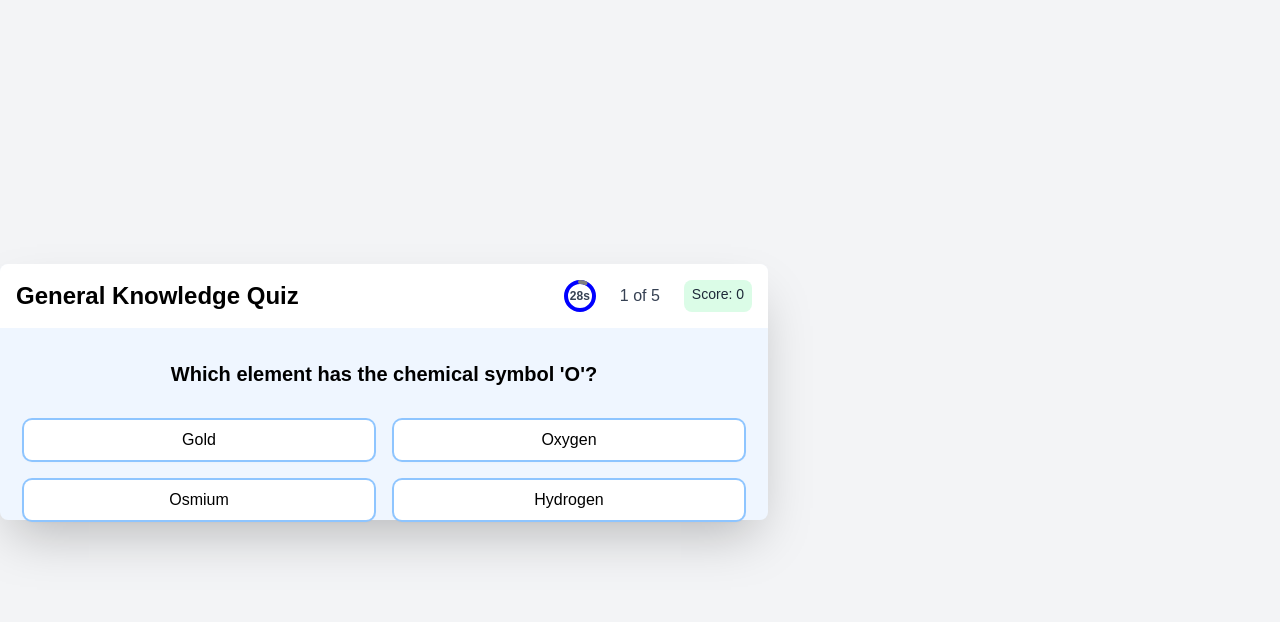
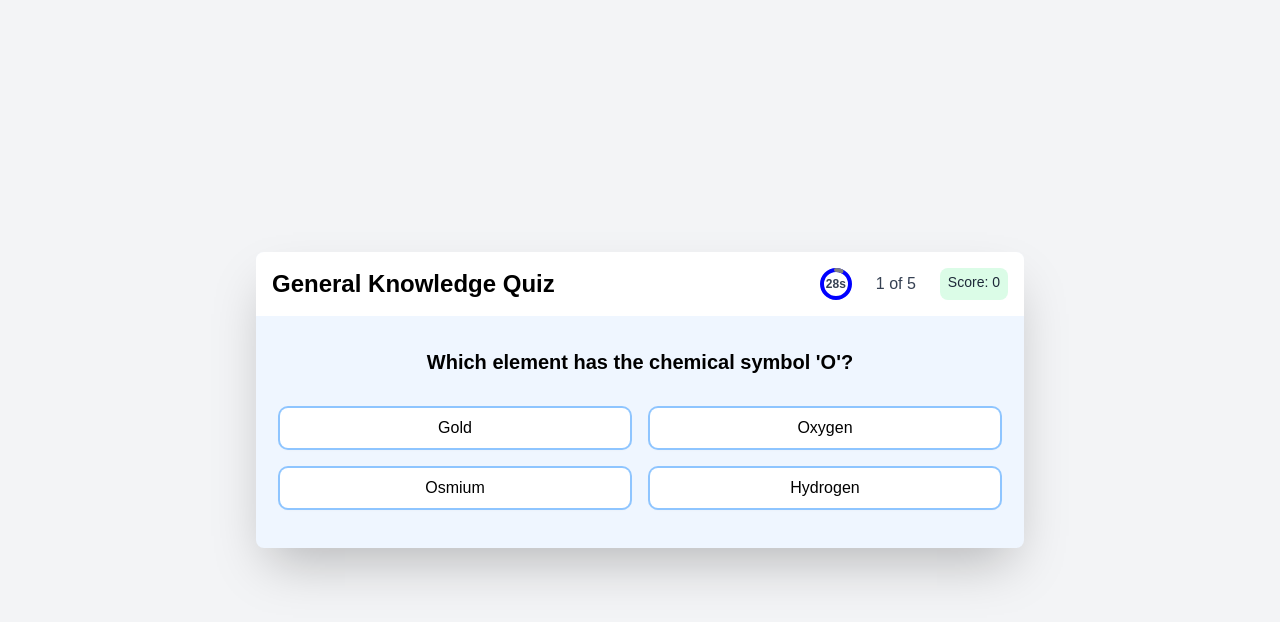
Before and after one commit to TahirMustafa-NO-ONE/quiz-app-176, a Next.js app: page / in a window 1280 px wide. Both pictures are taken after a click on the button "Start". Shown: the top 622 px of the page. Built offline with nearby package versions, Linux system fonts and the light colour scheme; no server answers.

Commit message:
adjusted spacing

```diff
--- a/src/app/components/quizCard.tsx
+++ b/src/app/components/quizCard.tsx
@@ -69,7 +69,7 @@ export default function QuizCard({
   }
 
   return (
-    <div className="relative w-full max-w-3xl bg-blue-50 rounded-lg shadow-2xl sm:w-4/5 mx-4 sm:mx-0">
+    <div className="relative w-full max-w-3xl bg-blue-50 rounded-lg shadow-2xl sm:w-4/5 mx-auto pb-6">
       <div className="flex flex-col sm:flex-row justify-between items-center mb-4 bg-white p-4 rounded-t-lg">
         <h2 className="text-lg sm:text-2xl font-semibold text-center sm:text-left">
           {quizName}
```
